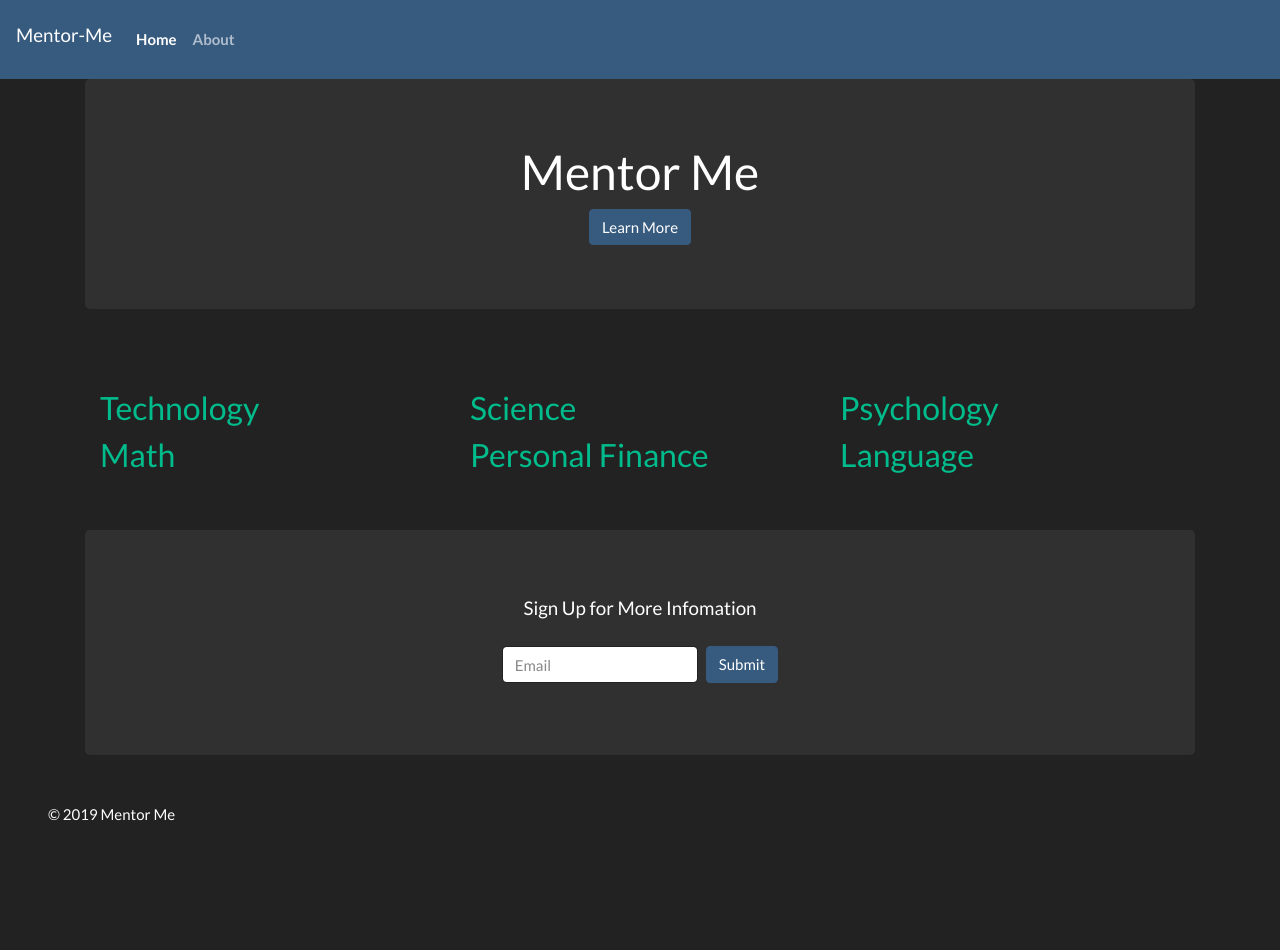
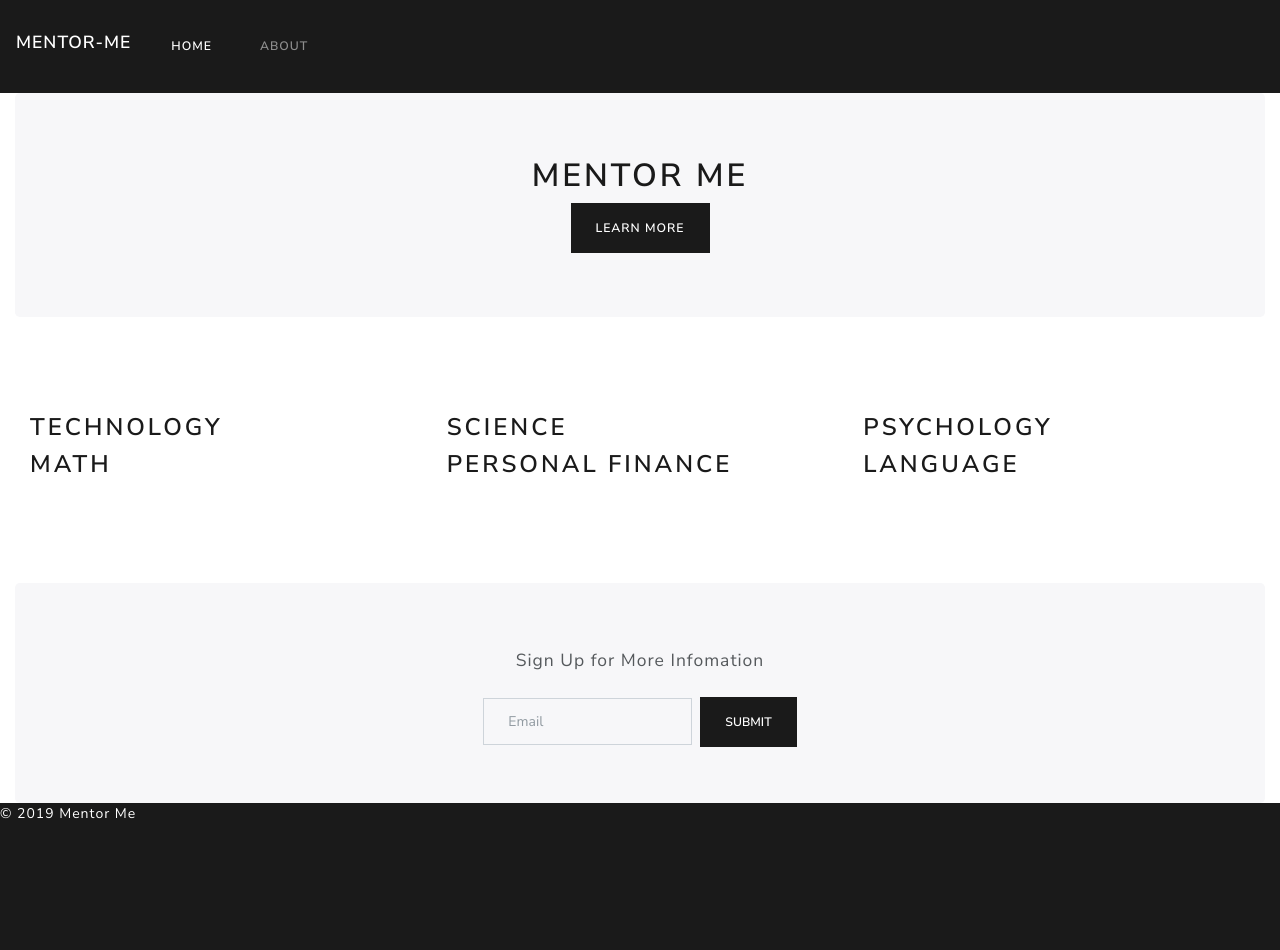
Before and after one commit to liyaSileshi/mentor_me, a Flask app: page / in a window 1280 px wide. Before the commit the page ends 821 px from the top, so only its background shows below. Run offline with Flask 2, Linux system fonts and the light colour scheme; some libraries are stand-ins or nearby versions.

Commit message:
added styles for the main page

```diff
--- a/app.py
+++ b/app.py
@@ -22,11 +22,9 @@ def mentor_profile():
 def sign_up():
     return 'signup'
 
-
 @app.route('/signin')
 def sign_in():
     return 'sign in'
 
-
 if __name__ == '__main__':
     app.run(debug=True)
--- a/templates/base.html
+++ b/templates/base.html
@@ -9,11 +9,12 @@
   <title>MentorMe &#x263A</title>
   <link rel="stylesheet" href="https://stackpath.bootstrapcdn.com/bootstrap/4.3.1/css/bootstrap.min.css">
   <!-- BOOTSTRAP THEME -->
-  <link rel="stylesheet" href="https://bootswatch.com/4/darkly/bootstrap.min.css">
+  <link rel="stylesheet" href="https://bootswatch.com/4/lux/bootstrap.min.css">
   <link rel="stylesheet" href="https://maxcdn.bootstrapcdn.com/font-awesome/4.4.0/css/font-awesome.min.css">
   <link rel="stylesheet" type="text/css" href="{{url_for('static', filename='/css/style.css',v=0.01)}}">
 </head>
 <body>
+
   <!-- NAVBAR -->
   <nav class="navbar navbar-expand-lg navbar-dark bg-primary">
     <a class="navbar-brand" href="#" style='padding-bottom: 0.75em;'>Mentor-Me</a>
@@ -23,18 +24,19 @@
     </div>
   </nav>
 
-  <div class='container'>
+  <div class='container-fluid'>
     {% block content %}
 
     {% endblock %}
   </div>
+
   <!-- FOOTER -->
-
-  <div class="p-5 text-white" id='footer'>
+  <div class="text-white" id='footer' style= 'background-color: #1a1a1a; margin:0; padding-bottom: 9em;'>
     <div class="mt-0">
       &copy; 2019 Mentor Me
     </div>
   </div>
+
     <!-- Latest compiled and minified JavaScript -->
     <script src="https://code.jquery.com/jquery-3.3.1.slim.min.js" integrity="sha384-q8i/X+965DzO0rT7abK41JStQIAqVgRVzpbzo5smXKp4YfRvH+8abtTE1Pi6jizo" crossorigin="anonymous"></script>
     <script src="https://cdnjs.cloudflare.com/ajax/libs/popper.js/1.14.7/umd/popper.min.js" integrity="sha384-UO2eT0CpHqdSJQ6hJty5KVphtPhzWj9WO1clHTMGa3JDZwrnQq4sF86dIHNDz0W1" crossorigin="anonymous"></script>
--- a/templates/index.html
+++ b/templates/index.html
@@ -12,7 +12,7 @@
 </div>
 
 <!-- BENEFITS -->
-<div class="container">
+<div class="container-fluid mb-5 mt-5">
     <div class='pb-5 pt-5'>
         <div class="row">
         <div class="col-md-4">
@@ -56,10 +56,8 @@
     </div>
 </div>
 
-
 <!-- CALL TO ACTION -->
-
-<div class="jumbotron text-center mb-0">
+<div class="jumbotron text-center mb-0 pb-5">
   <p class="lead mb-4">Sign Up for More Infomation</p>
   <div class="d-flex justify-content-center">
     <form action="#" class='form-inline'>
```
